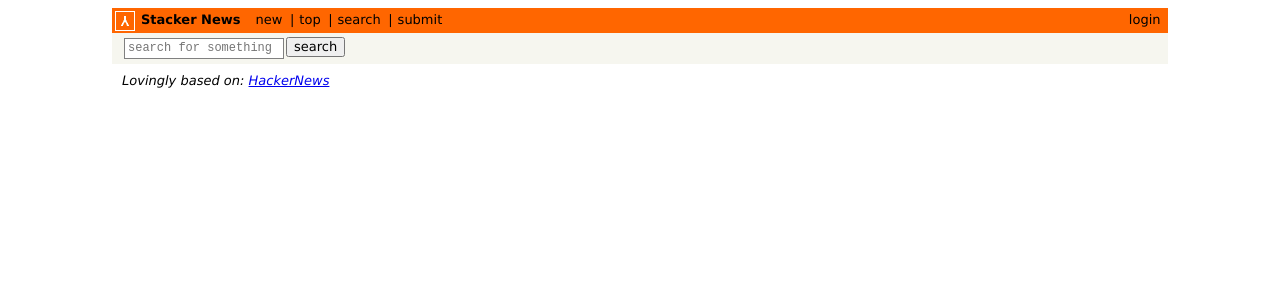
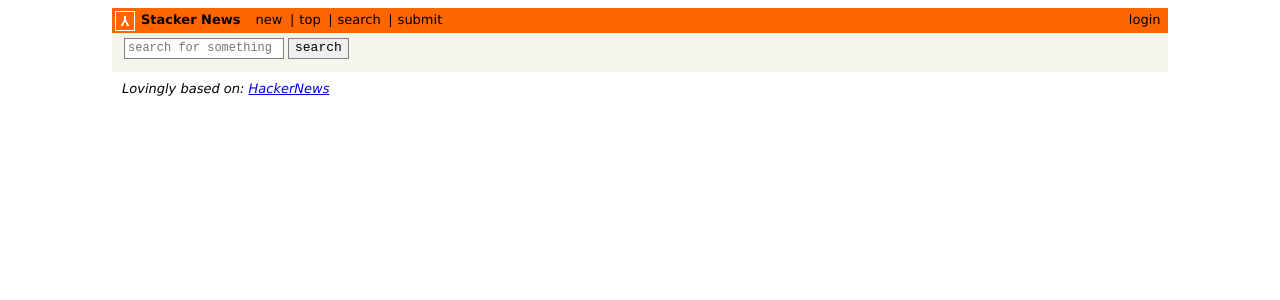
Before and after one commit to leeandher/Stacker-News, a React (Create React App) app: page /search in a window 1280 px wide. Shown: the top 300 px of the page. Built offline with nearby package versions, Linux system fonts and the light colour scheme; what apollo-link-ws would draw is missing.

Commit message:
:lipstick: Fix search button
Search button style is now uniform

```diff
--- a/src/components/Search.js
+++ b/src/components/Search.js
@@ -51,7 +51,12 @@ class Search extends Component {
             onChange={e => this.setState({ filter: e.target.value })}
             placeholder="search for something"
           />
-          <button onClick={() => this._executeSearch()}>search</button>
+          <button
+            className="pointer button"
+            onClick={() => this._executeSearch()}
+          >
+            search
+          </button>
         </div>
 
         {this.state.links.map((link, i) => (
```
